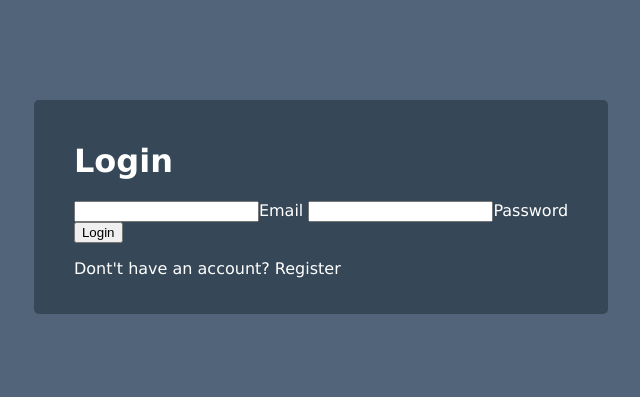
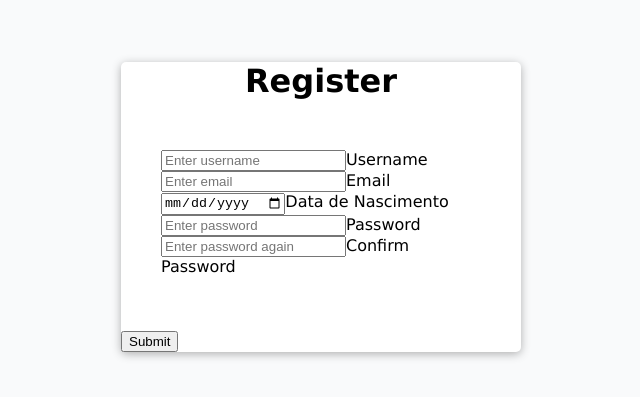
Before and after one commit to matheusgoncalvess/html-css-javascript, a plain HTML site: page 004-form/index.html in a window 1280 px wide. Shown: the part 193-590 px from the top of the page, without its empty margins (319-959 px from the left). Drawn offline with Linux system fonts and the light colour scheme.

Commit message:
update files

```diff
--- a/004-form_animation/index.html
+++ b/004-form/index.html
@@ -11,17 +11,20 @@
 <body>
     <main>
         <div id="container">
-            <h1>Login</h1>
+            <h1>Register</h1>
             <form>
             <div class="form-control">
-                <input type="email">Email
-                <input type="password">Password
+                <input type="text" placeholder="Enter username">Username
+                <input type="email" placeholder="Enter email">Email
+                <input type="date">Data de Nascimento
+                <input type="password" placeholder="Enter password">Password
+                <input type="password" placeholder="Enter password again">Confirm Password
+
             </div>
             </form>
 
-            <button>Login</button>
+            <button>Submit</button>
 
-            <p>Dont't have an account? Register</p>
         </div>
     </main>
 </body>
--- /dev/null
+++ b/004-form/style.css
@@ -0,0 +1,37 @@
+* {
+    box-sizing: border-box;
+}
+
+body {
+    background-color: #f9fafb;
+    font-family: Verdana, Geneva, Tahoma, sans-serif;
+    display: flex;
+    align-items: center;
+    justify-content: center;
+
+    min-height: 100vh;
+    margin: 0;
+}
+
+#container {
+    background-color: #fff;
+    border-radius: 5px;
+    box-shadow: 0 2px 10px rgba(0, 0, 0, 0.3);
+
+    width: 400px;
+}
+
+form {
+    padding: 30px 40px;
+}
+
+.form-control {
+    margin-bottom: 15px;
+    padding-bottom: 10px;
+    position: relative;
+}
+
+h1 {
+    text-align: center;
+    margin: 0 0 20px;
+}
--- a/004-form_animation/style.css
+++ /dev/null
@@ -1,23 +0,0 @@
-* {
-    box-sizing: border-box;
-}
-
-body {
-    background-color: #51647a;
-    font-family: Verdana, Geneva, Tahoma, sans-serif;
-    color: #fff;
-    display: flex;
-    flex-direction: column;
-    align-items: center;
-    justify-content: center;
-    height: 100vh;
-    overflow: hidden;
-    margin: 0;
-}
-
-
-#container {
-    background-color: #364857;
-    padding: 20px 40px;
-    border-radius: 5px;
-}
```
